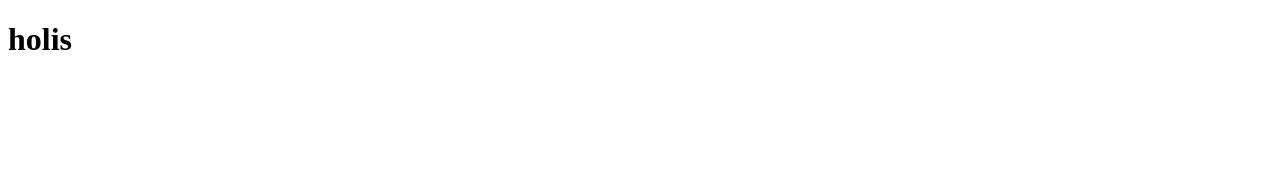
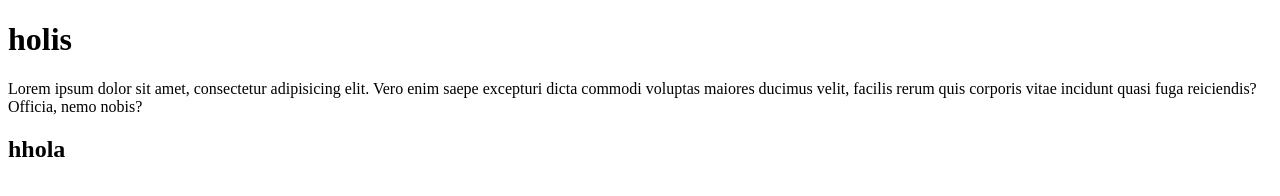
Before and after one commit to DanielaEva/mirepo, a plain HTML site: page index.html in a window 1280 px wide. Drawn offline with Linux system fonts and the light colour scheme.

Commit message:
Tercer cambio

```diff
--- a/index.html
+++ b/index.html
@@ -10,6 +10,9 @@
 
 <body>
     <h1> holis </h1>
+    <p> Lorem ipsum dolor sit amet, consectetur adipisicing elit. Vero enim saepe excepturi dicta commodi voluptas maiores ducimus velit, facilis rerum quis corporis vitae incidunt quasi fuga reiciendis? Officia, nemo nobis?</p>
+
+    <h2>hhola</h2>
 </body>
 
 </html>
```
